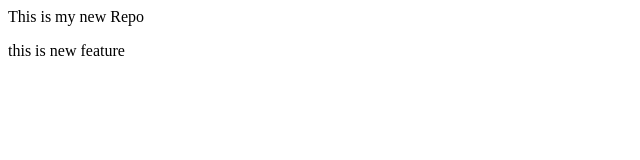
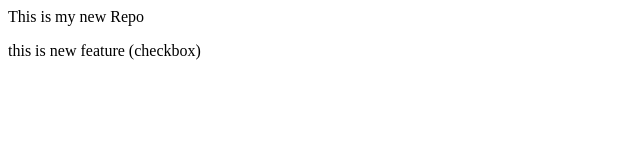
Before and after one commit to sonammk/LocalRepo, a plain HTML site: page index.html in a window 1280 px wide. Shown: the full height of the page, 0-640 px from the left. Drawn offline with Linux system fonts and the light colour scheme.

Commit message:
add checkbox

```diff
--- a/index.html
+++ b/index.html
@@ -2,5 +2,5 @@
     This is my new Repo
 </p>
 <p>
-    this is new feature
+    this is new feature (checkbox)
 </p>
```
